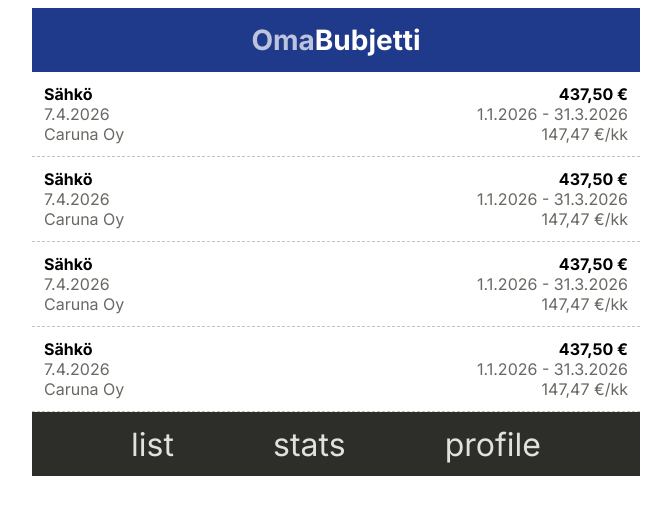
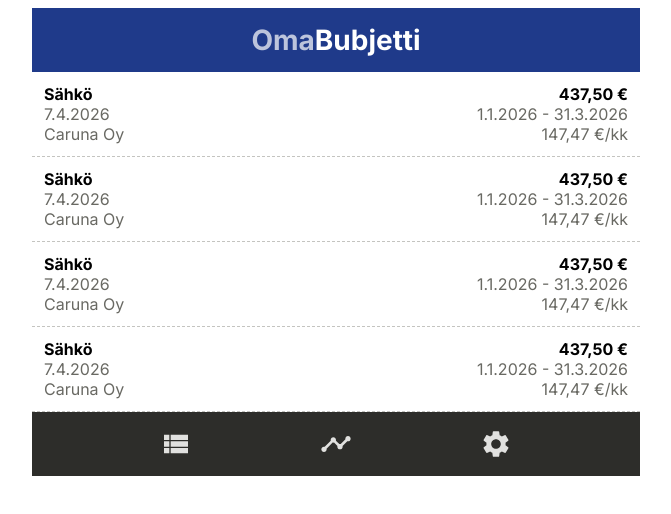
Before and after one commit to stmargariitaaa/OmaBudjetti, a React (Vite) app: page / in a window 1280 px wide. Shown: the top 514 px of the page, without its empty margins (304-975 px from the left). Built offline with nearby package versions, Linux system fonts and the light colour scheme.

Commit message:
muuttaa menupalkin tekstit ikoneiksi

```diff
--- a/package.json
+++ b/package.json
@@ -11,7 +11,8 @@
   },
   "dependencies": {
     "react": "^19.2.4",
-    "react-dom": "^19.2.4"
+    "react-dom": "^19.2.4",
+    "react-icons": "^5.6.0"
   },
   "devDependencies": {
     "@eslint/js": "^9.39.4",
--- a/src/components/Menu/Menu.jsx
+++ b/src/components/Menu/Menu.jsx
@@ -1,4 +1,9 @@
 import styles from './Menu.module.scss'
+import { MdViewList } from 'react-icons/md'
+import { MdTimeline } from 'react-icons/md'
+import { MdSettings } from 'react-icons/md'
+
+
 
 /**
  * Sovelluksen alareunassa oleva navigaatiovalikko.
@@ -15,9 +20,9 @@ function Menu() {
 
   return (
     <div className={styles.menu}>
-      <div>list</div>
-      <div>stats</div>
-      <div>profile</div>
+      <div><MdViewList /></div>
+      <div><MdTimeline /></div>
+      <div><MdSettings /></div>
     </div>
   )
 
--- a/src/components/Menu/Menu.module.scss
+++ b/src/components/Menu/Menu.module.scss
@@ -10,3 +10,9 @@
   justify-content: space-evenly;
   align-items: center;
 }
+
+
+.menu > div {
+  display: flex;
+  align-items: center;
+}
```
Also changed, not shown: 1 other file (tests, documents, lock files or other folders).
